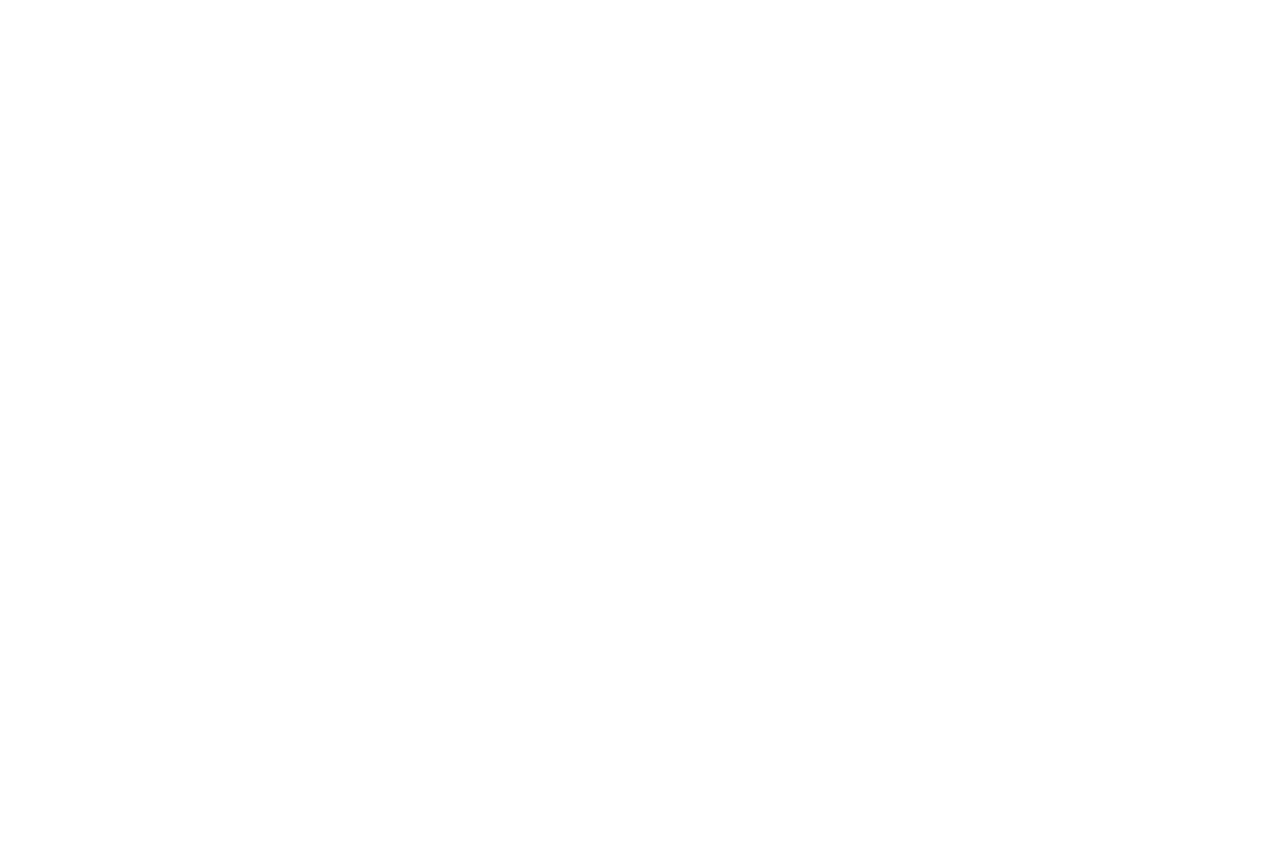
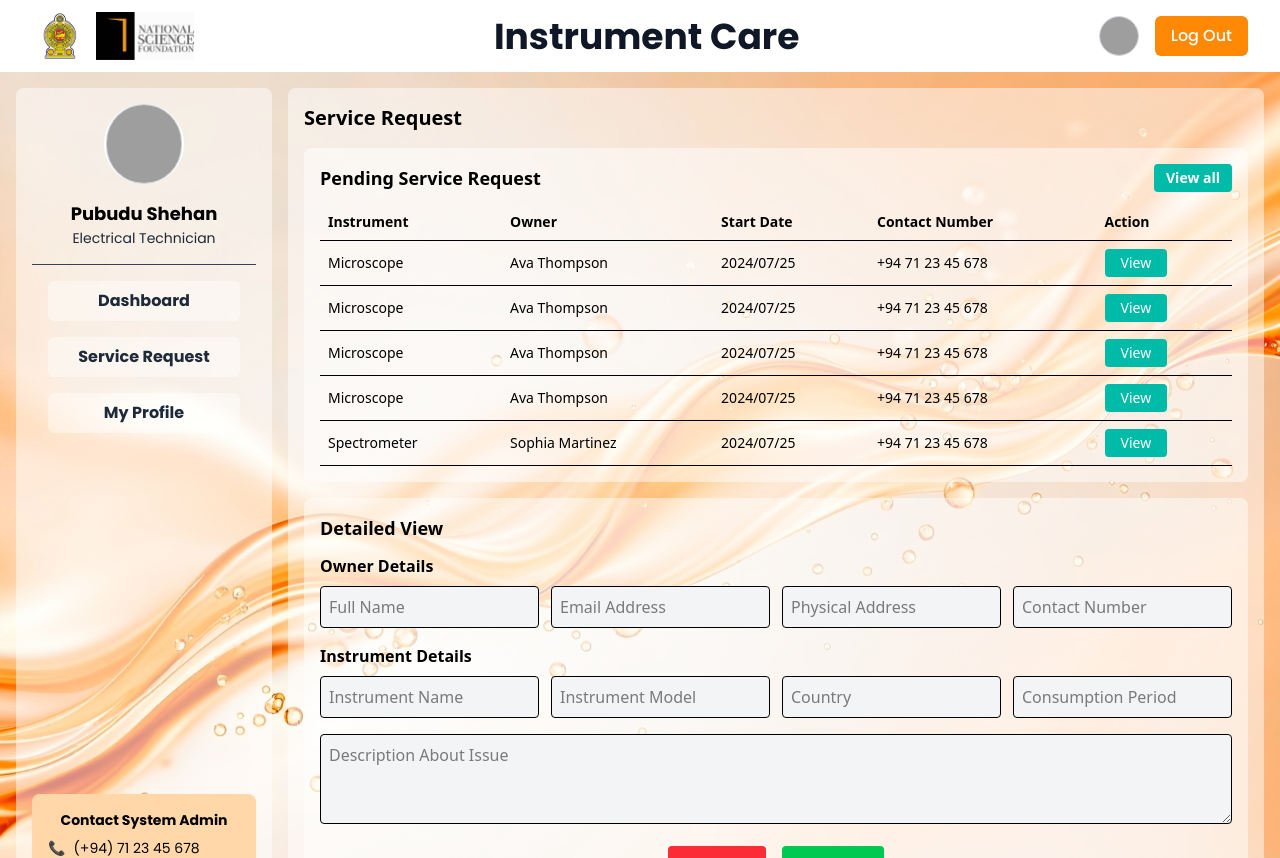
Before and after one commit to avishkaJSPshehan/Instrument-Care, a React (Vite) app in the folder Instrument-Care-Front-End/: page /tech/service-request in a window 1280 px wide. Before the commit this address had no page. Shown: the top 858 px of the page. Before the commit the page ends 800 px from the top, so only its background shows below. Built offline with nearby package versions, Linux system fonts and the light colour scheme; grey boxes are pictures that could not be loaded.

Commit message:
Create Service Request page and Navigation

```diff
--- a/Instrument-Care-Front-End/src/App.jsx
+++ b/Instrument-Care-Front-End/src/App.jsx
@@ -9,6 +9,8 @@
 import Technician_Registration from './Pages/Auth/Technician-Registration';
 import Technician_Dashboard from './Pages/Technician/Dashboard';
 import User_Dashboard from './Pages/Owner/Dashboard';
+import Service_Request from './Pages/Technician/Service_Request'
+import Technician_Profile from './Pages/Technician/Profile'
 
 export default function App() {
   return (
@@ -27,6 +29,10 @@
 
         {/* ===== Technician Routes ===== */}
         <Route path="/tech/dashboard" element={<Technician_Dashboard />} />
+        <Route path="/tech/service-request" element={<Service_Request />} />
+        <Route path="/tech/profile" element={<Technician_Profile />} />
+
+
 
         {/* ===== User Routes ===== */}
         <Route path="/user/dashboard" element={<User_Dashboard />} />
--- a/Instrument-Care-Front-End/src/Components/Common/Footer.jsx
+++ b/Instrument-Care-Front-End/src/Components/Common/Footer.jsx
@@ -40,7 +40,7 @@
 
       {/* Bottom Row */}
       <div className="max-w-7xl mx-auto mt-4 flex flex-col md:flex-row justify-between items-center text-sm text-white/70 gap-4 font-poppins">
-        <p>© Copyright 2022. All Rights Reserved by National Science Foundation.</p>
+        <p>© Copyright 2025. All Rights Reserved by National Science Foundation.</p>
         <div className="flex gap-6">
           <a href="#">Privacy Policy</a>
           <a href="#">Terms & Conditions</a>
--- a/Instrument-Care-Front-End/src/Components/Technician/Navbar.jsx
+++ b/Instrument-Care-Front-End/src/Components/Technician/Navbar.jsx
@@ -47,7 +47,7 @@
             </Link>
 
             {/* Log out button */}
-            <Link to="/auth/tech-registration">
+            <Link to="/">
               <button className="bg-orange-400 text-white px-4 py-2 rounded-md font-medium hover:bg-orange-500 transition font-poppins">
                 Log Out
               </button>
--- /dev/null
+++ b/Instrument-Care-Front-End/src/Components/Technician/Profile.jsx
@@ -0,0 +1,10 @@
+import React, { useState } from "react";
+
+export default function ProfilePage() {
+
+  return (
+    <>
+        Profile
+    </>
+  );
+}
--- /dev/null
+++ b/Instrument-Care-Front-End/src/Components/Technician/ServiceRequestDetails.jsx
@@ -0,0 +1,93 @@
+import React from "react";
+
+export default function ServiceRequestDetails({ details }) {
+  // If no details are selected, show placeholders instead of real data
+  const placeholder = !details;
+
+  return (
+    <div className="bg-[#ffffff80] rounded-lg p-4 mt-4">
+      <h3 className="font-bold text-lg mb-3">Detailed View</h3>
+
+      {/* Owner Details */}
+      <div className="mb-4">
+        <h4 className="font-bold">Owner Details</h4>
+        <div className="grid grid-cols-1 md:grid-cols-4 gap-3 mt-2">
+          <input
+            disabled
+            value={placeholder ? "" : details.owner}
+            className="border rounded p-2 bg-gray-100"
+            placeholder="Full Name"
+          />
+          <input
+            disabled
+            value={placeholder ? "" : details.email}
+            className="border rounded p-2 bg-gray-100"
+            placeholder="Email Address"
+          />
+          <input
+            disabled
+            value={placeholder ? "" : details.address}
+            className="border rounded p-2 bg-gray-100"
+            placeholder="Physical Address"
+          />
+          <input
+            disabled
+            value={placeholder ? "" : details.contact}
+            className="border rounded p-2 bg-gray-100"
+            placeholder="Contact Number"
+          />
+        </div>
+      </div>
+
+      {/* Instrument Details */}
+      <div className="mb-4">
+        <h4 className="font-bold">Instrument Details</h4>
+        <div className="grid grid-cols-1 md:grid-cols-4 gap-3 mt-2">
+          <input
+            disabled
+            value={placeholder ? "" : details.instrument}
+            className="border rounded p-2 bg-gray-100"
+            placeholder="Instrument Name"
+          />
+          <input
+            disabled
+            value={placeholder ? "" : details.model}
+            className="border rounded p-2 bg-gray-100"
+            placeholder="Instrument Model"
+          />
+          <input
+            disabled
+            value={placeholder ? "" : details.country}
+            className="border rounded p-2 bg-gray-100"
+            placeholder="Country"
+          />
+          <input
+            disabled
+            value={placeholder ? "" : details.period}
+            className="border rounded p-2 bg-gray-100"
+            placeholder="Consumption Period"
+          />
+        </div>
+      </div>
+
+      {/* Description */}
+      <textarea
+        disabled
+        value={placeholder ? "" : details.description}
+        className="border rounded p-2 w-full bg-gray-100"
+        rows={3}
+        placeholder="Description About Issue"
+      ></textarea>
+
+      {/* Action Buttons */}
+      <div className="flex justify-center gap-4 mt-4">
+        <button className="bg-red-500 text-white px-6 py-2 rounded font-bold">
+          Reject
+        </button>
+        <button className="bg-green-500 text-white px-6 py-2 rounded font-bold">
+          Accept
+        </button>
+      </div>
+    </div>
+  );
+}
--- /dev/null
+++ b/Instrument-Care-Front-End/src/Components/Technician/ServiceRequestTable-Request.jsx
@@ -0,0 +1,46 @@
+import React from "react";
+
+export default function ServiceRequestTable_Request({ data, onView }) {
+  return (
+    <div className="bg-[#ffffff80] rounded-lg p-4">
+      <div className="flex justify-between items-center mb-3">
+        <h3 className="font-bold text-lg">Pending Service Request</h3>
+        <button className="bg-teal-500 text-white px-3 py-1 rounded text-sm font-bold">
+          View all
+        </button>
+      </div>
+
+      <div className="overflow-x-auto">
+        <table className="w-full text-sm text-left border-collapse">
+          <thead>
+            <tr className="border-b">
+              <th className="p-2">Instrument</th>
+              <th className="p-2">Owner</th>
+              <th className="p-2">Start Date</th>
+              <th className="p-2">Contact Number</th>
+              <th className="p-2">Action</th>
+            </tr>
+          </thead>
+          <tbody>
+            {data.map((req, index) => (
+              <tr key={index} className="border-b">
+                <td className="p-2">{req.instrument}</td>
+                <td className="p-2">{req.owner}</td>
+                <td className="p-2">{req.startDate}</td>
+                <td className="p-2">{req.contact}</td>
+                <td className="p-2">
+                  <button
+                    className="bg-teal-500 text-white px-4 py-1 rounded text-sm"
+                    onClick={() => onView(req)}
+                  >
+                    View
+                  </button>
+                </td>
+              </tr>
+            ))}
+          </tbody>
+        </table>
+      </div>
+    </div>
+  );
+}
--- a/Instrument-Care-Front-End/src/Components/Technician/Sidebar.jsx
+++ b/Instrument-Care-Front-End/src/Components/Technician/Sidebar.jsx
@@ -1,4 +1,5 @@
 import React from "react";
+import { Link } from "react-router-dom";
 import profileImage from '../../assets/images/profile-image.jpeg';
 
 export default function Sidebar() {
@@ -17,11 +18,25 @@
         <p className="text-sm text-gray-800">Electrical Technician</p>
         <hr className="w-full border-gray-700 my-4" />
         <nav className="flex flex-col items-center space-y-4 w-full">
-          <button className="bg-white/40 text-gray-800 hover:bg-white/80 font-bold px-4 py-2 rounded-md w-48">
-            Dashboard
-          </button>
-          <button className="bg-white/40 text-gray-800 hover:bg-white/80 font-bold px-4 py-2 rounded-md w-48">Service Request</button>
-          <button className="bg-white/40 text-gray-800 hover:bg-white/80 font-bold px-4 py-2 rounded-md w-48">My Profile</button>
+
+            <Link to="/tech/dashboard">
+                <button className="bg-white/40 text-gray-800 hover:bg-white/80 font-bold px-4 py-2 rounded-md w-48">
+                    Dashboard
+                </button>
+            </Link>
+
+            <Link to="/tech/service-request">
+                <button className="bg-white/40 text-gray-800 hover:bg-white/80 font-bold px-4 py-2 rounded-md w-48">
+                    Service Request
+                </button>
+            </Link>
+
+            <Link to="/tech/profile">
+                <button className="bg-white/40 text-gray-800 hover:bg-white/80 font-bold px-4 py-2 rounded-md w-48">
+                    My Profile
+                </button>
+            </Link>
+
         </nav>
       </div>
 
--- a/Instrument-Care-Front-End/src/Pages/Technician/Dashboard.jsx
+++ b/Instrument-Care-Front-End/src/Pages/Technician/Dashboard.jsx
@@ -15,7 +15,7 @@
       <div
         className="flex flex-col md:flex-row h-full w-full p-2 md:p-4 gap-4 bg-cover bg-center bg-no-repeat"
         style={{
-          backgroundImage: "url('/src/assets/images/technician-dashboard-bg-2.jpg')",
+          backgroundImage: "url('/src/assets/images/technician-dashboard-bg-4.jpg')",
         }}
       >
         {/* Sidebar */}
--- /dev/null
+++ b/Instrument-Care-Front-End/src/Pages/Technician/Profile.jsx
@@ -0,0 +1,32 @@
+import React from 'react'
+import Navbar from '../../Components/Technician/Navbar'
+import Sidebar from '../../Components/Technician/Sidebar'
+import Footer from '../../Components/Common/Footer'
+import ProfilePage from '../../Components/Technician/Profile'
+
+export default function Technician_Profile() {
+  return (
+    <>
+      <Navbar />
+
+      {/* Background Image Wrapper */}
+      <div
+        className="flex flex-col md:flex-row h-full w-full p-2 md:p-4 gap-4 bg-cover bg-center bg-no-repeat"
+        style={{
+          backgroundImage: "url('/src/assets/images/technician-dashboard-bg-4.jpg')",
+        }}
+      >
+        {/* Sidebar */}
+        <Sidebar />
+
+        {/* Main Content */}
+        <main className="flex-1 bg-[#ffffff80] rounded-lg p-4">
+          <h2 className="text-xl font-bold mb-4">Technician Profile</h2>
+
+        </main>
+      </div>
+
+      <Footer />
+    </>
+  )
+}
--- /dev/null
+++ b/Instrument-Care-Front-End/src/Pages/Technician/Service_Request.jsx
@@ -0,0 +1,101 @@
+import React, { useState } from "react";
+import Navbar from '../../Components/Technician/Navbar'
+import Sidebar from '../../Components/Technician/Sidebar'
+import ServiceRequestTable_Request from "../../Components/Technician/ServiceRequestTable-Request";
+import ServiceRequestDetails from "../../Components/Technician/ServiceRequestDetails";
+import Footer from '../../Components/Common/Footer'
+
+export default function Service_Request() {
+    const [selectedRequest, setSelectedRequest] = useState(null);
+
+  const requestData = [
+    {
+      instrument: "Microscope",
+      owner: "Ava Thompson",
+      startDate: "2024/07/25",
+      contact: "+94 71 23 45 678",
+      email: "ava@example.com",
+      address: "123 Main St",
+      model: "X200",
+      country: "Sri Lanka",
+      period: "6 months",
+      description: "Lens alignment issue."
+    },
+    {
+      instrument: "Microscope",
+      owner: "Ava Thompson",
+      startDate: "2024/07/25",
+      contact: "+94 71 23 45 678",
+      email: "ava@example.com",
+      address: "123 Main St",
+      model: "X200",
+      country: "Sri Lanka",
+      period: "6 months",
+      description: "Lens alignment issue."
+    },
+    {
+      instrument: "Microscope",
+      owner: "Ava Thompson",
+      startDate: "2024/07/25",
+      contact: "+94 71 23 45 678",
+      email: "ava@example.com",
+      address: "123 Main St",
+      model: "X200",
+      country: "Sri Lanka",
+      period: "6 months",
+      description: "Lens alignment issue."
+    },
+    {
+      instrument: "Microscope",
+      owner: "Ava Thompson",
+      startDate: "2024/07/25",
+      contact: "+94 71 23 45 678",
+      email: "ava@example.com",
+      address: "123 Main St",
+      model: "X200",
+      country: "Sri Lanka",
+      period: "6 months",
+      description: "Lens alignment issue."
+    },
+    {
+      instrument: "Spectrometer",
+      owner: "Sophia Martinez",
+      startDate: "2024/07/25",
+      contact: "+94 71 23 45 678",
+      email: "sophia@example.com",
+      address: "456 Elm St",
+      model: "Spec500",
+      country: "Sri Lanka",
+      period: "1 year",
+      description: "Calibration needed."
+    }
+  ];
+  return (
+    <>
+      <Navbar />
+
+      {/* Background Image Wrapper */}
+      <div
+        className="flex flex-col md:flex-row h-full w-full p-2 md:p-4 gap-4 bg-cover bg-center bg-no-repeat"
+        style={{
+          backgroundImage: "url('/src/assets/images/technician-dashboard-bg-4.jpg')",
+        }}
+      >
+        {/* Sidebar */}
+        <Sidebar />
+
+        {/* Main Content */}
+        <main className="flex-1 bg-[#ffffff80] rounded-lg p-4">
+          <h2 className="text-xl font-bold mb-4">Service Request</h2>
+          <ServiceRequestTable_Request data={requestData} onView={setSelectedRequest} />
+        <ServiceRequestDetails details={selectedRequest} />
+          {/* <DashboardStats />
+          <ServiceRequestTable />
+          <JobSummaryTable /> */}
+        </main>
+      </div>
+
+      <Footer />
+    </>
+  )
+}
```
Also changed, not shown: Instrument-Care-Front-End/src/assets/images/technician-dashboard-bg-4.jpg (added), 1 other file (tests, documents, lock files or other folders).
